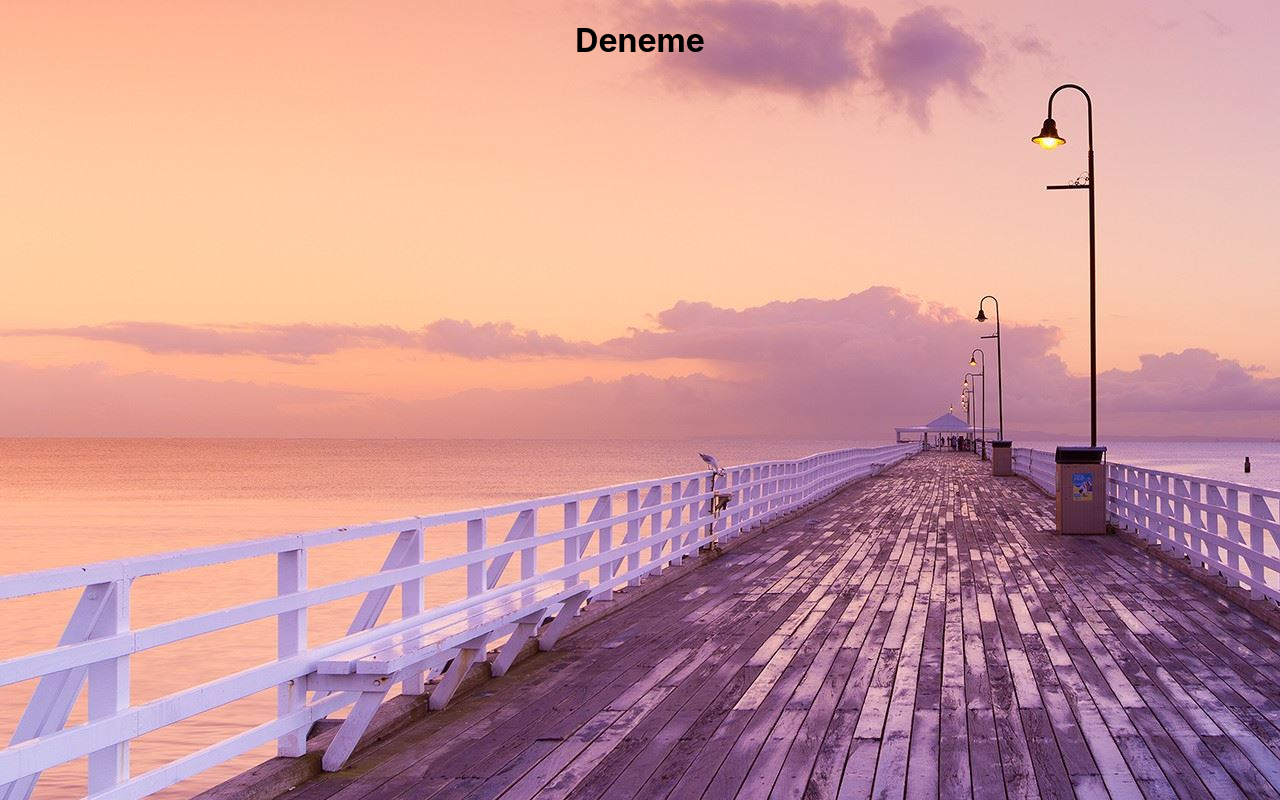
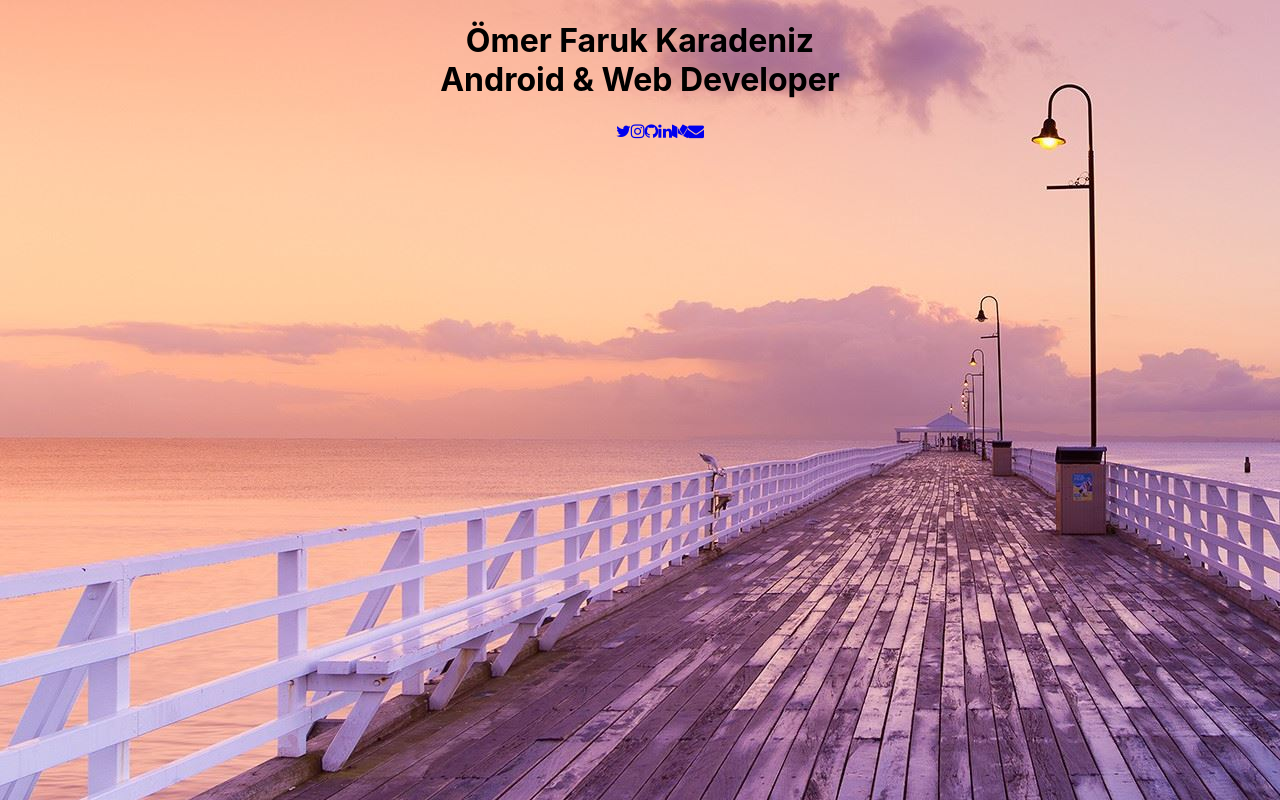
Before and after one commit to FarukKaradeniz/old-farukkaradeniz.github.io, a React (Create React App) app: page / in a window 1280 px wide. Built offline with nearby package versions, Linux system fonts and the light colour scheme.

Commit message:
structure is done

```diff
--- a/public/index.html
+++ b/public/index.html
@@ -10,6 +10,7 @@
       homescreen on Android. See https://developers.google.com/web/fundamentals/web-app-manifest/
     -->
     <link rel="manifest" href="%PUBLIC_URL%/manifest.json">
+    <link rel="stylesheet" href="https://maxcdn.bootstrapcdn.com/font-awesome/4.4.0/css/font-awesome.min.css">
     <title>React App</title>
   </head>
   <body>
--- a/src/App.js
+++ b/src/App.js
@@ -1,10 +1,13 @@
 import React, { Component } from 'react';
+import SocialList from './SocialList'
+import Info from './Info'
 
 class App extends Component {
   render() {
     return (
       <div className="main">
-        <h1>Deneme</h1>
+        <Info />
+        <SocialList />
       </div>
     );
   }
--- /dev/null
+++ b/src/Info.js
@@ -0,0 +1,15 @@
+import React from 'react';
+
+const Info = () => {
+  return (
+    <div>
+      <h1 className="name-and-profession">
+        <span className="name">Ömer Faruk Karadeniz</span>
+        <br />
+        <span className="profession">Android & Web Developer</span>
+      </h1>
+    </div>
+  );
+};
+
+export default Info;
--- /dev/null
+++ b/src/Social.js
@@ -0,0 +1,11 @@
+import React from 'react'
+
+const Social = props => {
+  return (
+    <a href={props.link} target={"_blank"} className="social-media-link">
+      <span className={props.socialMediaIcon}></span>
+    </a>
+  );
+};
+
+export default Social;
--- /dev/null
+++ b/src/SocialList.js
@@ -0,0 +1,50 @@
+import React from 'react';
+import Social from './Social';
+
+const SocialList = props => {
+  const list = [
+    {
+      link: "https://twitter.com/omeerfk",
+      socialMediaIcon: "fa fa-twitter",
+    },
+    {
+      link: "https://instagram.com/omeerfk",
+      socialMediaIcon: "fa fa-instagram",
+    },
+    {
+      link: "https://github.com/farukkaradeniz",
+      socialMediaIcon: "fa fa-github",
+    },
+    {
+      link: "https://linkedin.com/in/farukkaradeniz",
+      socialMediaIcon: "fa fa-linkedin",
+    },
+    {
+      link: "https://medium.com/@omeerfk",
+      socialMediaIcon: "fa fa-medium",
+    },
+    {
+      link: "mailto:krdnzomer@gmail.com",
+      socialMediaIcon: "fa fa-envelope",
+    },
+  ];
+
+  const socialMediaList = list.map((s, index) => {
+    console.log(s);
+    return (
+      <Social
+        key={index}
+        link={s.link}
+        socialMediaIcon={s.socialMediaIcon}
+      />
+    );
+  });
+
+  return (
+    <ul className="social-list">
+      {socialMediaList}
+    </ul>
+  );
+};
+
+export default SocialList;
--- a/src/resources/styles/index.css
+++ b/src/resources/styles/index.css
@@ -13,3 +13,23 @@ body {
 .main {
   text-align: center;
 }
+
+.name-and-profession {
+
+}
+
+.name {
+
+}
+
+.profession {
+
+}
+
+.social-list {
+
+}
+
+.social-media-link {
+
+}
```
